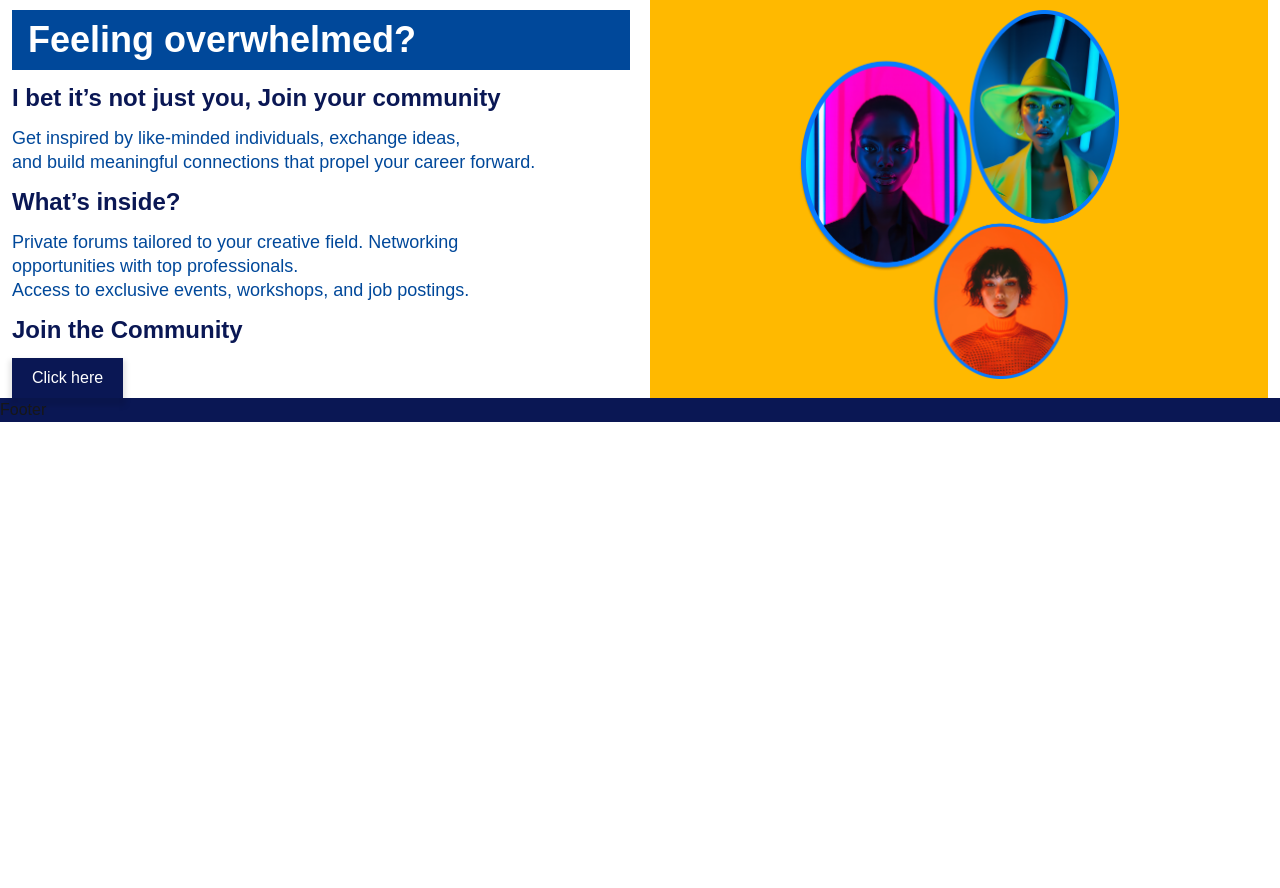
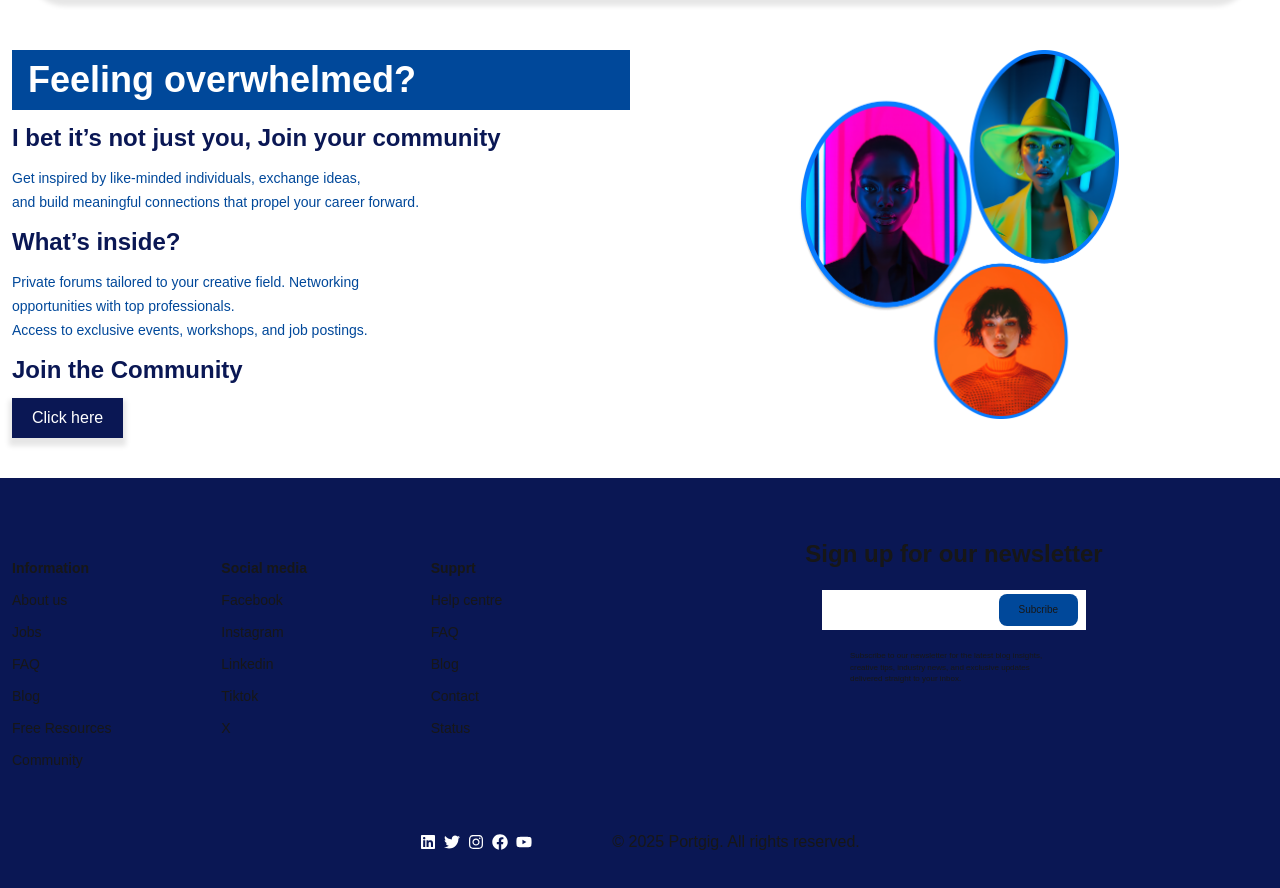
Before and after one commit to portgig/portgig, a Next.js app: page / in a window 1280 px wide. Shown: the part 2267-3155 px from the top of the page. Before the commit the page ends 2689 px from the top, so only its background shows below. Built offline with nearby package versions, Linux system fonts and the light colour scheme.

Commit message:
Refactor layout and footer components; enhance footer with dynamic links and social media icons

```diff
--- a/app/(root)/layout.tsx
+++ b/app/(root)/layout.tsx
@@ -3,11 +3,9 @@ import React from "react";
 
 const layout = ({ children }: { children: React.ReactNode }) => {
   return (
-    <div className="text-whit">
-      <div className="">
-        <NavigationBar />
-        {children}
-      </div>
+    <div className="">
+      <NavigationBar />
+      {children}
       <Footer />
     </div>
   );
--- a/app/(root)/page.tsx
+++ b/app/(root)/page.tsx
@@ -14,8 +14,8 @@ const Home = () => {
       <Banner />
       <AboutSection />
       <HowToSection />
-		  <Banner />
-		  <CommunitySection/>
+      <Banner />
+      <CommunitySection />
     </main>
   );
 };
--- a/app/layout.tsx
+++ b/app/layout.tsx
@@ -23,10 +23,8 @@ export default function RootLayout({
   children: React.ReactNode;
 }>) {
   return (
-    <html lang="en">
-      <body
-        className={` antialiased text-white bg-white `}
-      >
+    <html lang="en" className="h-full ">
+      <body className={` antialiased bg-white`} cz-shortcut-listen="true">
         {children}
       </body>
     </html>
--- a/components/Footer.tsx
+++ b/components/Footer.tsx
@@ -1,11 +1,79 @@
-import React from 'react'
-
+import { footerInfo, socialMedia, footerSupport } from "@/constants";
+import Link from "next/link";
+import React from "react";
+import { FaFacebook, FaLinkedin, FaInstagram, FaYoutube } from "react-icons/fa";
+import { FaTwitter } from "react-icons/fa6";
+import { Buttons } from "@/components/export_cmponents";
 const Footer = () => {
   return (
-	<div className='bg-primary'>
-	  Footer
-	</div>
-  )
-}
+    <div className="bg-primary">
+      <div className="bodyMargin my-10 py-15 flex flex-col gap-10">
+        <div className="flex flex-col lg:flex-row">
+          <div className="flex flex-col gap-5  w-full">
+            <div className="grid grid-cols-3 w-full py-5 text-sm">
+              {/* 1 */}
+              <div className="flex flex-col gap-3 ">
+                <p className="font-bold">Information</p>
+                {footerInfo.map((info) => (
+                  <Link key={info.label} href={info.link}>
+                    <p> {info.label}</p>
+                  </Link>
+                ))}
+              </div>
+              {/* 2 */}
+              <div className="flex flex-col gap-3">
+                <p className="font-bold">Social media</p>
+                {socialMedia.map((media) => (
+                  <Link key={media.label} href={media.link}>
+                    <p> {media.label}</p>
+                  </Link>
+                ))}
+              </div>
+              {/* 3 */}
+              <div className="flex flex-col gap-3">
+                <p className="font-bold">Supprt</p>
+                {footerSupport.map((support) => (
+                  <Link key={support.label} href={support.link}>
+                    <p> {support.label}</p>
+                  </Link>
+                ))}
+              </div>
+            </div>
+          </div>
 
-export default Footer
+          <div className="gap-5  flex flex-col  items-center w-full text-sm">
+            <h2 className="text-2xl font-black">Sign up for our newsletter</h2>
+            <div className="w-66 h-10 bg-white flex gap-1 px-2 py-1">
+              <input
+                type="text"
+                className="w-full outline-none bg-transparent text-secondary"
+              />
+              <Buttons
+                label="Subcribe"
+                className="!bg-secondary !rounded-lg !py-1 text-[10px]"
+              />
+            </div>
+            <h2 className="text-[8px]  w-52">
+              Subscribe to our newsletter for the latest blog insights, creative
+              tips, industry news, and exclusive updates delivered straight to
+              your inbox.
+            </h2>
+          </div>
+        </div>
+
+        <div className="flex justify-center gap-20 items-center w-full">
+          <div className="flex gap-2 text-white">
+            <FaLinkedin />
+            <FaTwitter />
+            <FaInstagram />
+            <FaFacebook />
+            <FaYoutube />
+          </div>
+          <p>© 2025 Portgig. All rights reserved.</p>
+        </div>
+      </div>
+    </div>
+  );
+};
+
+export default Footer;
--- a/components/home_sections/CommunitySection.tsx
+++ b/components/home_sections/CommunitySection.tsx
@@ -12,19 +12,19 @@ const CommunitySection = () => {
           </p>
         </div>
         <div className="flex flex-col gap-3">
-          <h2 className="text-primary text-lg md:text-xl lg:text-2xl font-black">
+          <h2 className="text-primary text-xl lg:text-2xl font-black">
             I bet it’s not just you, Join your community
           </h2>
-          <p className="text-textColor text-sm md:text-lg leading-6 ">
+          <p className="text-textColor text-sm md:text-sm leading-6 ">
             Get inspired by like-minded individuals, exchange ideas, <br /> and
             build meaningful connections that propel your career forward.
           </p>
         </div>
         <div className="flex flex-col gap-3">
-          <h2 className="text-primary text-lg md:text-xl lg:text-2xl font-black">
+          <h2 className="text-primary text-xl lg:text-2xl font-black">
             What’s inside?
           </h2>
-          <p className="text-textColor text-sm md:text-lg leading-6 ">
+          <p className="text-textColor text-sm md:text-sm leading-6 ">
             Private forums tailored to your creative field. Networking <br />
             opportunities with top professionals. <br /> Access to exclusive
             events, workshops, and job postings.
@@ -37,7 +37,7 @@ const CommunitySection = () => {
           <Buttons className="!bg-primary !rounded-none text-white w-fit shadow" label="Click here" />
         </div>
       </div>
-      <div className="flex justify-center items-center bg-amber-400 w-full max-md:hidden ">
+      <div className="flex justify-center items-center  w-full max-md:hidden ">
         <Image
           src="/assets/women-group.png"
           alt="Ellipse-woman.png"
--- a/components/home_sections/HowToSection.tsx
+++ b/components/home_sections/HowToSection.tsx
@@ -1,6 +1,7 @@
 import { creativeProcess, recruiterProcess } from "@/constants";
 import React from "react";
 import Image from "next/image";
+import { FaRegSquareCheck } from "react-icons/fa6";
 
 const HowToSection = () => {
   return (
@@ -13,10 +14,11 @@ const HowToSection = () => {
           <h2 className="text-primary text-lg md:text-xl lg:text-2xl font-black mt-5 text-center">
             For creatives
           </h2>
-          <div className="bg-primary py-5 px-5 rounded-lg h-62">
+          <div className="bg-primary py-5 px-5 rounded-lg h-72">
             <ul>
               {creativeProcess.map((item, index) => (
-                <li key={index} className="flex gap-2 mb-2">
+                <li key={index} className="flex  items-baseline gap-2 mb-2">
+                  <FaRegSquareCheck />
                   <p className="text-lg  font-bold">{item}</p>{" "}
                 </li>
               ))}
@@ -28,10 +30,11 @@ const HowToSection = () => {
           <h2 className="text-primary text-lg md:text-xl lg:text-2xl font-black mt-5 text-center">
             For Recruiters
           </h2>
-          <div className="bg-primary py-5 px-5 rounded-lg h-62">
+          <div className="bg-primary py-5 px-5 rounded-lg h-72">
             <ul>
               {recruiterProcess.map((item, index) => (
-                <li key={index} className="flex gap-2  mb-2">
+                <li key={index} className="flex items-baseline gap-2  mb-2">
+                  <FaRegSquareCheck />
                   <p className="text-lg  font-bold">{item}</p>{" "}
                 </li>
               ))}
@@ -43,7 +46,7 @@ const HowToSection = () => {
       <div className="md:hidden flex justify-around gap-5 mt-5">
         <div className="flex flex-col gap-10">
           <div className="flex flex-col gap-3">
-            <h2 className="text-xl font-black text-textColor">
+            <h2 className="text-xl sm:text-2xl font-black text-textColor">
               Create your portfolio
             </h2>
             <div className="h-15 bg-primary w-fit flex justify-center items-center">
@@ -54,7 +57,7 @@ const HowToSection = () => {
             </div>
           </div>
           <div className="flex flex-col gap-3">
-            <h2 className="text-xl font-black text-textColor">
+            <h2 className="text-xl sm:text-2xl font-black text-textColor">
               Create your portfolio
             </h2>
             <div className="h-15 bg-primary w-fit flex justify-center items-center">
--- a/constants/index.ts
+++ b/constants/index.ts
@@ -17,6 +17,79 @@ export const navigationItems = [
   },
   {
     label: "Join Community",
+    link: "/",
+  },
+];
+
+export const footerInfo = [
+  {
+    label: "About us",
+    link: "/",
+  },
+  {
+    label: "Jobs",
+    link: "/",
+  },
+  {
+    label: "FAQ",
+    link: "/",
+  },
+  {
+    label: "Blog",
+    link: "/",
+  },
+  {
+    label: "Free Resources",
+    link: "/",
+  },
+  {
+    label: "Community",
+    link: "/",
+  },
+];
+
+export const footerSupport = [
+  {
+    label: "Help centre",
+    link: "/",
+  },
+  {
+    label: "FAQ",
+    link: "/",
+  },
+  {
+    label: "Blog",
+    link: "/",
+  },
+  {
+    label: "Contact",
+    link: "/",
+  },
+  {
+    label: "Status",
+    link: "/",
+  },
+];
+
+export const socialMedia = [
+  {
+    label: "Facebook",
+    link: "/",
+  },
+  {
+    label: "Instagram",
+    link: "/",
+  },
+  {
+    label: "Linkedin",
+    link: "/",
+  },
+  {
+    label: "Tiktok",
+    link: "/",
+  },
+  {
+    label: "X",
     link: "/",
   },
 ];
```
